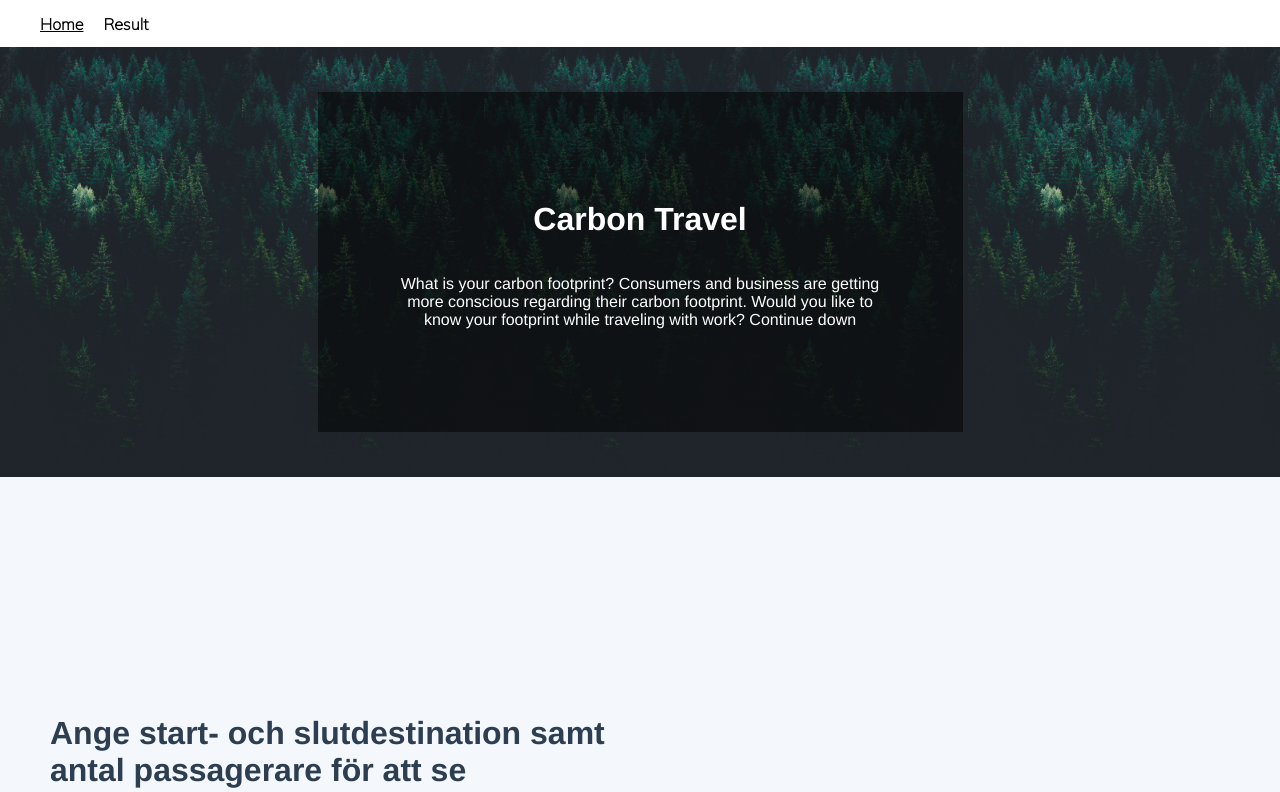
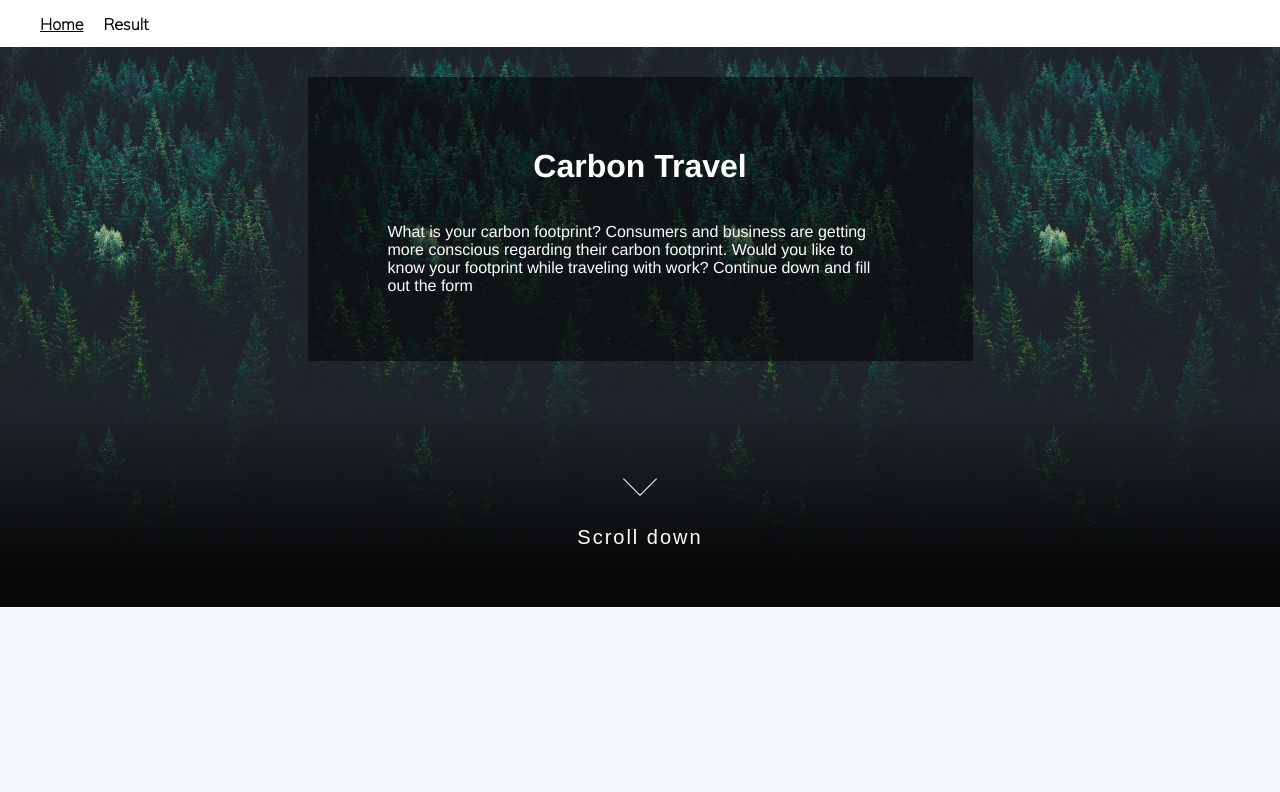
Before and after one commit to marjon4/carbon-travel, a Vue app: page / in a window 1280 px wide. Shown: the top 792 px of the page. Built offline with nearby package versions, Linux system fonts and the light colour scheme.

Commit message:
Scroll component + changes to banner

```diff
--- a/src/App.vue
+++ b/src/App.vue
@@ -15,6 +15,9 @@
 </script>
 
 <style>
+html {
+  scroll-behavior: smooth;
+}
 body {
   background-color: #f4f8fd;
   margin: 0;
--- a/src/components/Banner.vue
+++ b/src/components/Banner.vue
@@ -5,26 +5,35 @@
       <p>
         What is your carbon footprint? Consumers and business are getting more
         conscious regarding their carbon footprint. Would you like to know your
-        footprint while traveling with work? Continue down
+        footprint while traveling with work? Continue down and fill out the form
       </p>
     </div>
+    <Scroll />
   </div>
 </template>
 
 <script>
+import Scroll from "./Scroll.vue";
+
 export default {
   name: "Banner",
+  components: {
+    Scroll,
+  },
 };
 </script>
 
 <style scoped>
 .banner {
   background-image: url("../assets/banner.jpg");
-  min-height: 430px;
+  min-height: 490px;
+  height: 70vh;
   background-size: contain;
   display: flex;
   justify-content: center;
   margin-bottom: 15%;
+  align-items: center;
+  flex-direction: column;
 }
 
 h1 {
@@ -39,10 +48,12 @@
   flex-direction: column;
   justify-content: center;
   background-color: rgba(0, 0, 0, 0.5);
-  margin: 45px 0;
+  padding: 50px 10px;
+  margin-top: 30px;
 }
 
 p {
   padding: 0 70px;
+  text-align: left;
 }
 </style>
--- /dev/null
+++ b/src/components/Scroll.vue
@@ -0,0 +1,111 @@
+<template>
+  <div id="scroll" class="scroll__indicator">
+    <a @click="scrollTo()"><span></span>Scroll down</a>
+  </div>
+</template>
+<script>
+export default {
+  name: "Scroll",
+  methods: {
+    scrollTo() {
+      const form = document.getElementsByTagName("form")[0];
+      form.scrollIntoView({
+        block: "start",
+        behavior: "smooth",
+      });
+    },
+  },
+};
+</script>
+
+<style scoped>
+.scroll__indicator {
+  z-index: 10;
+  color: #fff;
+  position: relative;
+  width: 100%;
+  height: 100%;
+  display: flex;
+  justify-content: center;
+  padding-top: 155px;
+}
+
+.scroll__indicator::after {
+  position: absolute;
+  bottom: 0;
+  left: 0;
+  content: "";
+  width: 100%;
+  height: 80%;
+  background: -webkit-linear-gradient(
+    top,
+    rgba(0, 0, 0, 0) 0,
+    rgba(0, 0, 0, 0.8) 80%,
+    rgba(0, 0, 0, 0.8) 100%
+  );
+  background: linear-gradient(
+    to bottom,
+    rgba(0, 0, 0, 0) 0,
+    rgba(0, 0, 0, 0.8) 80%,
+    rgba(0, 0, 0, 0.8) 100%
+  );
+}
+.scroll__indicator a {
+  position: absolute;
+  bottom: 20px;
+  z-index: 2;
+  display: inline-block;
+  -webkit-transform: translate(0, -50%);
+  transform: translate(0, -50%);
+  color: #fff;
+  font: normal 400 20px/1 "Josefin Sans", sans-serif;
+  letter-spacing: 0.1em;
+  text-decoration: none;
+  transition: opacity 0.3s;
+  cursor: pointer;
+}
+.scroll__indicator a:hover {
+  opacity: 0.5;
+}
+
+.scroll__indicator a {
+  padding-top: 60px;
+}
+.scroll__indicator a span {
+  position: absolute;
+  top: 0;
+  left: 50%;
+  width: 24px;
+  height: 24px;
+  margin-left: -12px;
+  border-left: 1px solid #fff;
+  border-bottom: 1px solid #fff;
+  -webkit-transform: rotate(-45deg);
+  transform: rotate(-45deg);
+  -webkit-animation: sdb04 2s infinite;
+  animation: sdb04 2s infinite;
+  box-sizing: border-box;
+}
+@-webkit-keyframes sdb04 {
+  0% {
+    -webkit-transform: rotate(-45deg) translate(0, 0);
+  }
+  20% {
+    -webkit-transform: rotate(-45deg) translate(-10px, 10px);
+  }
+  40% {
+    -webkit-transform: rotate(-45deg) translate(0, 0);
+  }
+}
+@keyframes sdb04 {
+  0% {
+    transform: rotate(-45deg) translate(0, 0);
+  }
+  20% {
+    transform: rotate(-45deg) translate(-10px, 10px);
+  }
+  40% {
+    transform: rotate(-45deg) translate(0, 0);
+  }
+}
+</style>
--- a/src/views/Form.vue
+++ b/src/views/Form.vue
@@ -1,6 +1,9 @@
 <template>
   <form @submit="onSubmit()">
-    <h1>Ange start- och slutdestination samt antal passagerare för att se rekommenderat färdsätt</h1>
+    <h1>
+      Ange start- och slutdestination samt antal passagerare för att se
+      rekommenderat färdsätt
+    </h1>
     <label for="start">Startdestination: </label>
     <select id="start" v-model="form.start">
       <option disabled value="">Välj ett alternativ</option>
@@ -27,20 +30,20 @@
   data() {
     return {
       form: {
-        start: '',
-        end: '',
-        passengers: 0
+        start: "",
+        end: "",
+        passengers: 0,
       },
-      startOptions: ['Stockholm', 'Göteborg', 'Malmö'],
-      endOptions: ['Oslo', 'Berlin', 'London']
-    }
+      startOptions: ["Stockholm", "Göteborg", "Malmö"],
+      endOptions: ["Oslo", "Berlin", "London"],
+    };
   },
   methods: {
-    onSubmit: function() {
+    onSubmit: function () {
       console.log(this.form);
-    }
-  }
-}
+    },
+  },
+};
 </script>
 
 <style scoped>
@@ -57,7 +60,8 @@
   font-size: 18px;
   margin-bottom: 5px;
 }
-select, input {
+select,
+input {
   border: 1px solid #2c3e50;
   color: #333333;
   border-radius: 5px;
```
